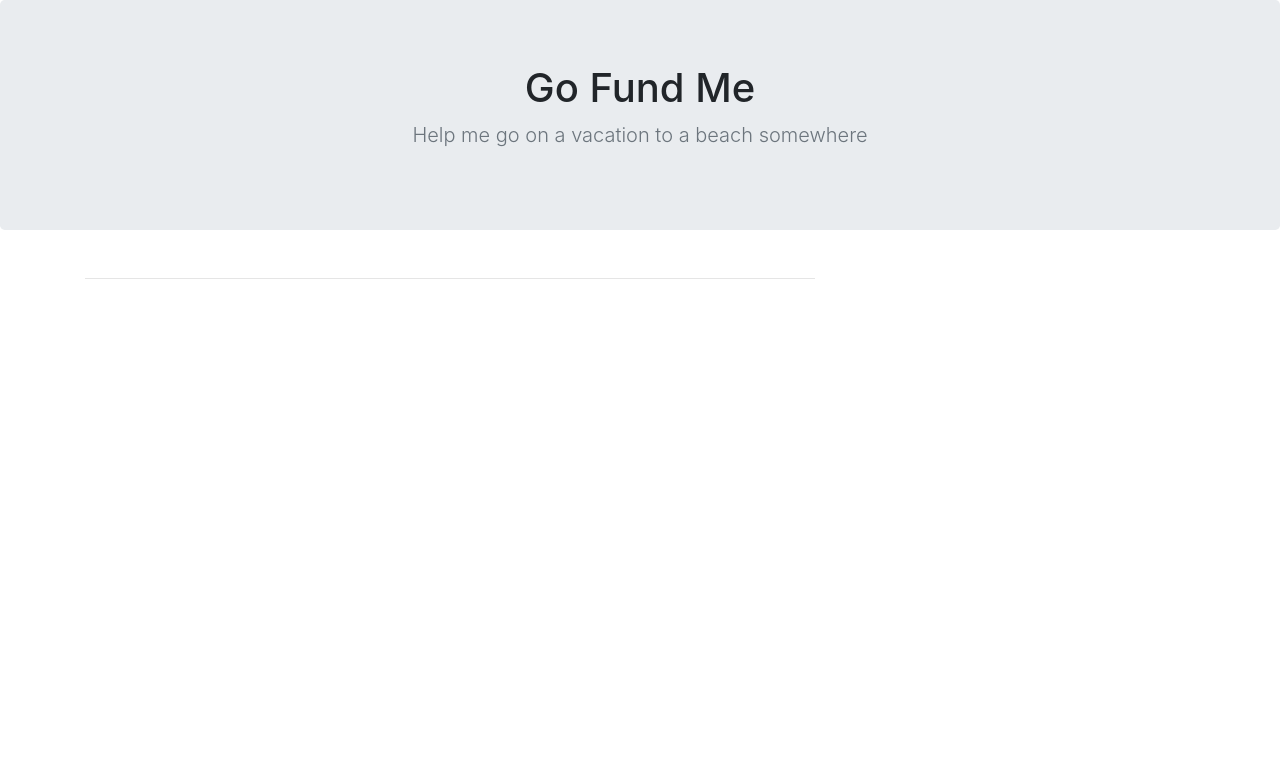
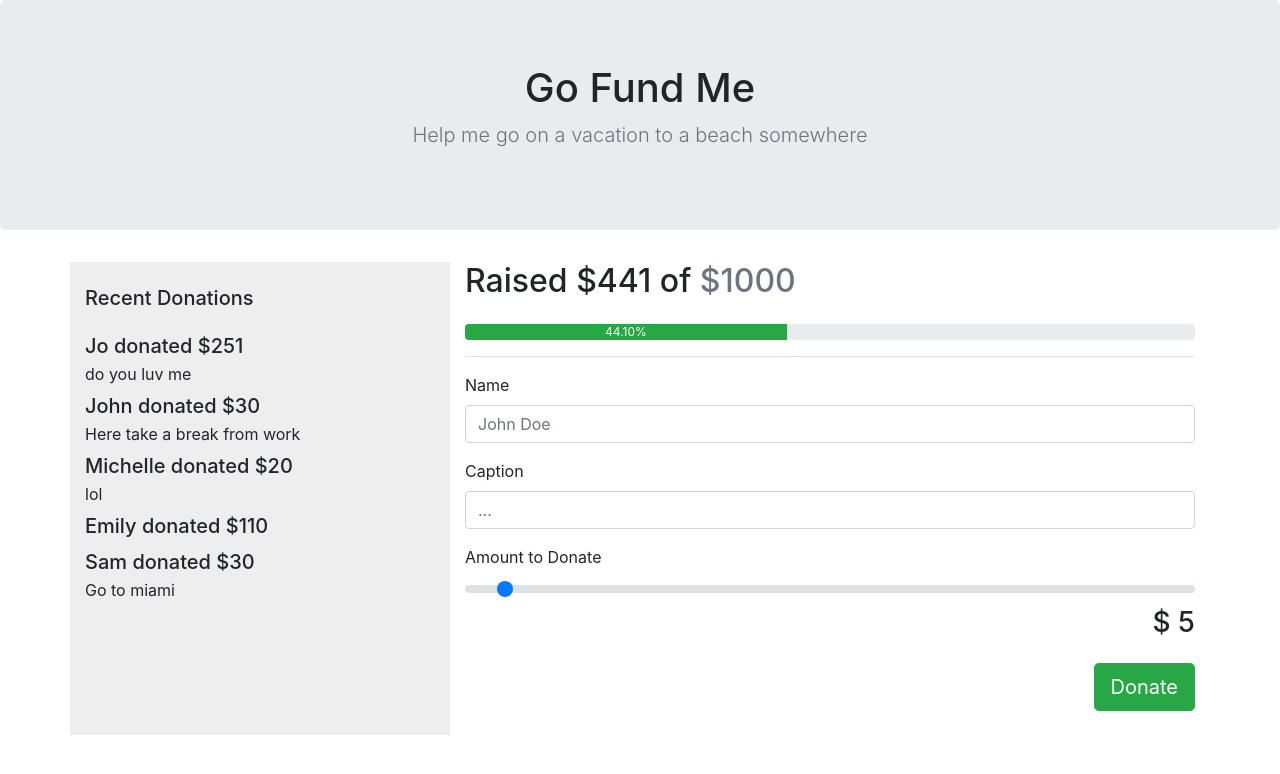
Before and after one commit to joinpursuit/Pursuit-Core-Web-Props-Lab-Tested, a React (Create React App) app: page / in a window 1280 px wide. Shown: the top 774 px of the page. Built offline with nearby package versions, Linux system fonts and the light colour scheme.

Commit message:
React props lab complete

```diff
--- a/src/App.css
+++ b/src/App.css
@@ -1 +1,3 @@
-/* Your code here! */
+.recent-donations {
+  background-color: #eee;
+}
--- a/src/App.js
+++ b/src/App.js
@@ -1,6 +1,9 @@
 import React from "react";
 
 import TopBar from "./Components/TopBar";
+import RecentDonations from "./Components/RecentDonations"
+import Progress from "./Components/Progress"
+import DonationForm from "./Components/DonationForm"
 
 import "./App.css";
 
@@ -36,6 +39,10 @@ const donations = [
     name: "Sam",
   },
 ];
+const fundMe = {
+  total: donations.reduce((a, b) => a + b.amount, 0),
+  goal: 1000
+}
 
 export default class App extends React.Component {
   render() {
@@ -44,12 +51,11 @@ export default class App extends React.Component {
         <TopBar />
         <div className="container">
           <div className="row">
-            {/* TODO: Donations */}
-
+            <RecentDonations donations={donations} />
             <div className="col-8">
-              {/* TODO: Progress */}
+              <Progress {...fundMe} />
               <hr />
-              {/* TODO: DonationForm */}
+              <DonationForm />
             </div>
           </div>
         </div>
--- a/src/Components/DonationForm.js
+++ b/src/Components/DonationForm.js
@@ -1,7 +1,26 @@
 import React from "react";
 
 const DonationForm = () => {
-  return null;
+  return (
+    <form>
+      <div className="form-group">
+        <label>Name</label>
+        <input type="text" className="form-control" id="nameInput" placeholder="John Doe" />
+      </div>
+      <div className="form-group">
+        <label>Caption</label>
+        <input type="text" className="form-control" id="captionInput" placeholder="..." />
+      </div>
+      <div className="form-group">
+        <label>Amount to Donate</label>
+        <input type="range" className="custom-range" id="amountInput" min="5" max="1000" />
+        <blockquote className="blockquote text-right">
+          <p className="h3 mb-0">$ 5</p> {/*don't know how to dynamically change the value yet*/}
+          <button type="button" className="btn btn-lg btn-success my-4">Donate</button>
+        </blockquote>
+      </div>
+    </form>
+  )
 };
 
 export default DonationForm;
--- a/src/Components/Progress.js
+++ b/src/Components/Progress.js
@@ -1,7 +1,18 @@
 import React from "react";
 
-const Progress = () => {
-  return null;
+const Progress = props => {
+  const { total, goal } = props
+  const perc = (total/goal*100).toFixed(2)
+  const style = { width: `${perc}%` }
+  return (
+    <>
+      <h2 className='mb-4'>Raised ${total} of <span className='text-muted'>${goal}</span></h2>
+      <div className="progress">
+        <div className="progress-bar bg-success" role="progressbar" style={style} aria-valuenow={perc}
+          aria-valuemin="0" aria-valuemax="100">{perc}%</div>
+      </div>
+    </>
+  )
 };
 
 export default Progress;
--- a/src/Components/RecentDonations.js
+++ b/src/Components/RecentDonations.js
@@ -1,7 +1,22 @@
 import React from "react";
 
-const RecentDonations = () => {
-  return null;
+const RecentDonations = props => {
+  const Lists = props.donations.map(dona => {
+    return (
+      <li className="media my-2" key={dona.id}>
+        <div className="media-body">
+          <h5 className="mt-0 mb-1">{dona.name} donated ${dona.amount}</h5>
+          {dona.caption}
+        </div>
+      </li>
+    )
+  })
+  return (
+    <ul className="col-4 list-unstyled recent-donations">
+      <h5 className='my-4'>Recent Donations</h5>
+      {Lists}
+    </ul>
+  )
 };
 
 export default RecentDonations;
```
